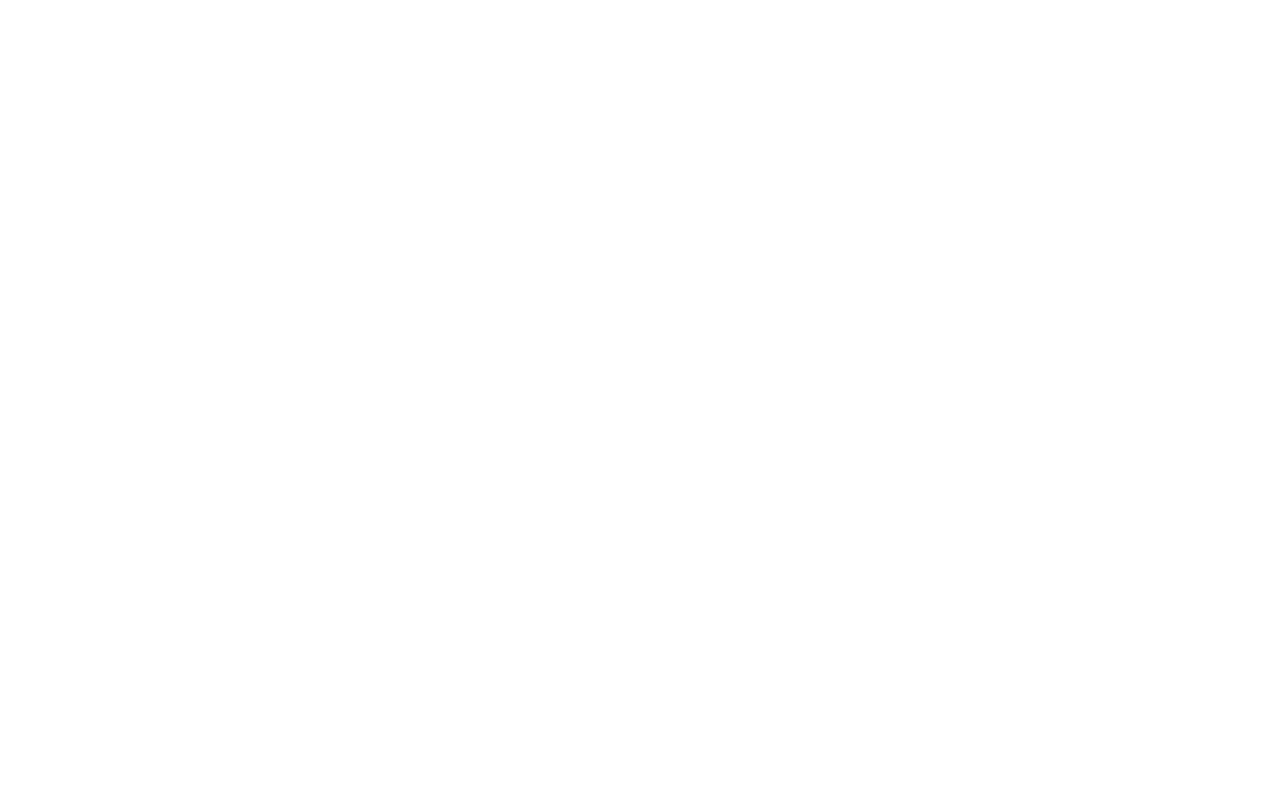
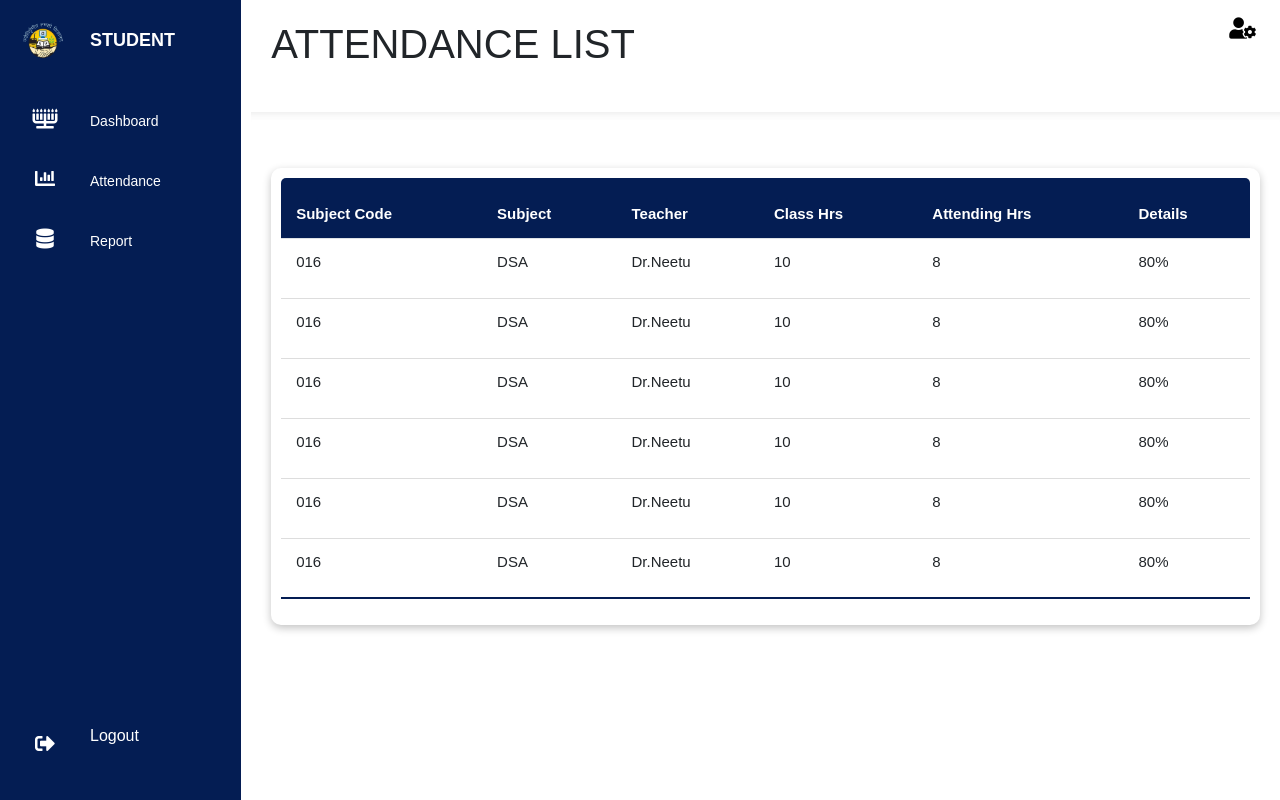
Before and after one commit to Chaitanyarai899/AttendanceManagementSystem, a React (Create React App) app in the folder client/: page /attendance in a window 1280 px wide. Before the commit this address had no page. Built offline with nearby package versions, Linux system fonts and the light colour scheme.

Commit message:
Added new pages

```diff
--- a/client/src/App.js
+++ b/client/src/App.js
@@ -2,6 +2,8 @@
 import { BrowserRouter, Routes, Route} from 'react-router-dom'
 import Login from './Pages/Login'
 import Dashboard from './Pages/Dashboard'
+import Attendance from './Pages/Attendance'
+import Report from './Pages/Report'
 
 const App = () => {
   return (
@@ -10,6 +12,8 @@
       <Routes>
         <Route path='/' element={<Login/>} />
         <Route path='/dashboard' element={<Dashboard/>} />
+        <Route path='/attendance' element={<Attendance/>} />
+        <Route path='/report' element={<Report/>} />
       </Routes>
     </BrowserRouter>
     </>
--- /dev/null
+++ b/client/src/Pages/Attendance.js
@@ -0,0 +1,102 @@
+import React from 'react'
+import Navbar from '../component/Navbar'
+import './../style.css'
+
+const Attendance = () => {
+    return (
+        <>
+            <div className="cont">
+                <Navbar />
+
+                <div className="main">
+                    <div className="main-top" >
+                        <h1>ATTENDANCE LIST</h1>
+                        <i className="fas fa-user-cog px-4 fa-lg"></i>
+                    </div>
+
+                    <hr className='hrstyle'/>
+
+                    <div className="attendance">
+                        <div className="attendance-list">
+                            <table className="table">
+                                <thead>
+                                    <tr>
+                                        <th>Subject Code</th>
+                                        <th>Subject </th>
+                                        <th>Teacher</th>
+                                        <th>Class Hrs</th>
+                                        <th>Attending Hrs</th>
+                                        <th>Details</th>
+
+                                    </tr>
+                                </thead>
+                                <tbody>
+                                    <tr>
+                                        <td>016</td>
+                                        <td>DSA</td>
+                                        <td>Dr.Neetu</td>
+                                        <td>10</td>
+                                        <td>8</td>
+                                        <td>80%</td>
+
+                                    </tr>
+                                    <tr>
+                                        <td>016</td>
+                                        <td>DSA</td>
+                                        <td>Dr.Neetu</td>
+                                        <td>10</td>
+                                        <td>8</td>
+                                        <td>80%</td>
+
+                                    </tr>
+                                    <tr>
+                                        <td>016</td>
+                                        <td>DSA</td>
+                                        <td>Dr.Neetu</td>
+                                        <td>10</td>
+                                        <td>8</td>
+                                        <td>80%</td>
+
+                                    </tr>
+                                    <tr>
+                                        <td>016</td>
+                                        <td>DSA</td>
+                                        <td>Dr.Neetu</td>
+                                        <td>10</td>
+                                        <td>8</td>
+                                        <td>80%</td>
+
+                                    </tr>
+                                    <tr >
+                                        <td>016</td>
+                                        <td>DSA</td>
+                                        <td>Dr.Neetu</td>
+                                        <td>10</td>
+                                        <td>8</td>
+                                        <td>80%</td>
+
+                                    </tr>
+                                    <tr >
+                                        <td>016</td>
+                                        <td>DSA</td>
+                                        <td>Dr.Neetu</td>
+                                        <td>10</td>
+                                        <td>8</td>
+                                        <td>80%</td>
+
+                                    </tr>
+                                </tbody>
+                            </table>
+
+
+
+                        </div>
+                    </div>
+
+                </div>
+            </div>
+        </>
+    )
+}
+
+export default Attendance
--- /dev/null
+++ b/client/src/component/Navbar.js
@@ -0,0 +1,53 @@
+import React from 'react'
+import './../style.css'
+import Logo from "../img/logo-dark.png"
+import { Link } from 'react-router-dom'
+
+function Navbar() {
+  return (
+    <>
+    <nav>
+          <ul>
+            <li className='pb-4 logo-li'><a className="logo">
+              <img src={Logo} />
+              <span className="nav-item">Student</span>
+            </a></li>
+            <li><Link className='pageLink' to="/dashboard">
+              <i className="fas fa-menorah"></i>
+              <span className="nav-item">Dashboard</span>
+            </Link></li>
+
+            <li><Link className='pageLink' to="/attendance">
+              <i className="fas fa-chart-bar"></i>
+              <span className="nav-item">Attendance</span>
+            </Link>
+            </li>
+
+            {/* <li className='my-auto'><a href="#">
+              <i className="fas fa-clock"></i>
+              <span className="nav-item">TimeTable</span>
+            </a>
+            </li> */}
+
+            <li><Link className='pageLink' to="/report">
+              <i className="fas fa-database"></i>
+              <span className="nav-item">Report</span>
+            </Link></li>
+
+
+            {/* <li><a href="#">
+              <i className="fas fa-cog"></i>
+              <span className="nav-item">Setting</span>
+            </a></li> */}
+
+            <li className='logout mb-3'>
+              <Link className='pageLink w-75' to="/"><i className="fas fa-sign-out-alt"></i></Link>
+              <span className="logout-text w-100">Logout</span>
+            </li>
+          </ul>
+        </nav>
+    </>
+  )
+}
+
+export default Navbar
--- a/client/src/style.css
+++ b/client/src/style.css
@@ -2,12 +2,12 @@
   margin: 0;
 }
 
-.pageLink{
+.pageLink {
   text-decoration: none;
   color: #FFFFFF;
 }
 
-.pageLink:hover{
+.pageLink:hover {
   color: #FFFFFF;
 }
 
@@ -57,17 +57,17 @@
   font-family: 'Oswald', sans-serif;
 }
 
-.dropdownBox{
+.dropdownBox {
   width: 100%;
   height: 50px;
   background-color: #041D53;
 }
 
-.dropdownBox:hover{
+.dropdownBox:hover {
   background-color: #004679;
 }
 
-.dropdownBox:active{
+.dropdownBox:active {
   background-color: #004679;
 }
 
@@ -185,7 +185,8 @@
   align-items: center;
 }
 
-.active-btn button, .unactive-btn button{
+.active-btn button,
+.unactive-btn button {
   border: none;
   background: transparent;
   color: #FFFFFF;
@@ -196,21 +197,22 @@
 
 /* dashboard page */
 
-ul{
+ul {
   list-style-type: none;
 }
 
-a{
+a {
   text-decoration: none
 }
 
-nav a:hover{
+nav a:hover {
   color: #fff;
 }
 
 
 @import url("https://fonts.googleapis.com/css2?family=Poppins:wght@400;500;600;700&display=swap");
-*{
+
+* {
   margin: 0;
   padding: 0;
   outline: none;
@@ -219,14 +221,16 @@
   box-sizing: border-box;
   font-family: "Poppins", sans-serif;
 }
-body{
+
+body {
   background: #fff;
 }
 
-nav ul{
+nav ul {
   padding-left: 0px;
 }
-nav{
+
+nav {
   position: sticky;
   top: 0;
   bottom: 0;
@@ -238,28 +242,32 @@
   overflow: hidden;
   transition: 0.5s;
 }
-nav:hover{
+
+nav:hover {
   width: 300px;
   transition: 1s;
 }
-.logo{
+
+.logo {
   display: flex;
   margin: 10px 0 0 10px;
   padding-bottom: 3rem;
 }
 
-.logo img{
+.logo img {
   width: 45px;
   height: 45px;
   border-radius: 50%;
 }
-.logo span{
+
+.logo span {
   font-weight: bold;
   padding-left: 15px;
   font-size: 18px;
   text-transform: uppercase;
 }
-.cont a{
+
+.cont a {
   position: relative;
   width: 280px;
   font-size: 14px;
@@ -267,134 +275,156 @@
   display: table;
   padding: 10px;
 }
-nav .fas{
+
+nav .fas {
   position: relative;
   width: 70px;
   height: 40px;
   font-size: 20px;
   text-align: center;
 }
-.nav-item{
+
+.nav-item {
   position: relative;
   margin-left: 10px;
 }
-.cont a:hover{
+
+.cont a:hover {
   background: rgb(196, 198, 232);
 }
-.cont a:hover i{
+
+.cont a:hover i {
   color: #041D53;
   transition: 0.5s;
 }
-.logout{
+
+.logout {
   position: absolute;
   bottom: 0;
   color: #fff;
   display: flex;
 }
 
-.cont{
+.cont {
   display: flex;
   gap: 10px;
 }
 
 
 
+.hrstyle {
+  height: 10px;
+  border: 0;
+  box-shadow: 0 10px 10px -10px #8c8b8b inset;
+}
 
-
-.main{
+.main {
   position: relative;
   width: 100%;
 }
-.main-top{
+
+.main-top {
   display: flex;
   width: 100%;
 }
-.main-top{
+
+.main-top {
   padding: 20px;
 }
-.main-top i{
+
+.main-top i {
   position: absolute;
   right: 0;
   color: rgb(0, 0, 0);
   cursor: pointer;
 }
-.main .users{
+
+.main .users {
   display: flex;
-  flex-direction: column;
   justify-content: center;
-  align-items: center;
 }
-.users .card{
-  width: 450px;
-  height: 420px;
+
+.users .card {
+  width: 500px;
+  height: 400px;
   margin: 10px;
-  background: rgb(196, 198, 232);
   text-align: center;
   border-radius: 10px;
   padding: 10px;
   overflow: hidden;
-  box-shadow: 0 20px 35px rgba(11, 36, 221, 0.1);
+  box-shadow: rgba(0, 0, 0, 0.24) 0px 3px 8px;
 }
-.users .card img{
+
+.users .card img {
   width: 150px;
-  height: 150px;
   border-radius: 50%;
 }
-.users .card h4{
+
+.users .card h4 {
   text-transform: uppercase;
 }
 
-.users .card p{
+.users .card p {
   font-size: 20px;
   margin-bottom: 15px;
   text-transform: uppercase;
 }
-.users table{
-  margin:  auto;
+
+.users table {
+  margin: auto;
 }
 
-.per{
+.per {
   margin-top: 1.1rem;
 }
-.users .per span{
+
+.users .per span {
   padding: 25px;
   border-radius: 18px;
-  background: rgb(223, 223, 223);
+  background: #004679;
+  color: #fff;
 }
-.users td{
+
+.users .per td {
+  color: gainsboro;
   font-size: 16px;
   padding-right: 15px;
 }
-.users .card button{
+
+.users .card button {
   width: 100%;
   margin-top: 18px;
   padding: 7px;
   cursor: pointer;
   border-radius: 10px;
-  background: transparent;
-  border: 2px solid #4a53d4;
+  background-color: #004679;
+  color: #fff;
+  border: 2px solid #004679;
 }
-.users .card button:hover{
-  background: #041D53;
-  color: #fff;
+
+.users .card button:hover {
+  background: #fff;
+  color: #000;
   transition: 0.5s;
 }
 
 
-.attendance{
+.attendance {
   /* margin-top: 20px; */
   width: 100%;
   padding: 20px;
   text-transform: capitalize;
 }
-.attendance-list{
+
+.attendance-list {
   padding: 10px;
   margin-top: 10px;
   background: #fff;
   border-radius: 10px;
-  box-shadow: 0 20px 35px rgba(104, 112, 224, 0.87);
+  box-shadow: rgba(0, 0, 0, 0.24) 0px 3px 8px;
 }
-.table{
+
+.table {
   width: 90%;
   /* margin: 25px 0; */
   font-size: 15px;
@@ -402,38 +432,47 @@
   overflow: hidden;
   border-radius: 5px 5px 0 0;
 }
-table thead tr{
+
+table thead tr {
   color: #fff;
   background: #041D53;
   text-align: left;
   font-weight: bold;
 }
+
 .table th,
-.table td{
+.table td {
   padding: 12px 15px;
+  height: 60px;
 }
-.table tbody tr{
-  border-bottom: 1px solid #ddd;
+
+.table tbody tr {
+  border-bottom: 1.5px solid #ddd;
 }
-.table tbody tr:nth-of-type(odd){
-  background: #f3f3f3;
+
+.table tbody tr:nth-of-type(odd) {
+  background: #fff;
 }
-.table tbody tr.active{
+
+.table tbody tr.active {
   font-weight: bold;
   color: #041D53;
 }
-.table tbody tr:last-of-type{
+
+.table tbody tr:last-of-type {
   border-bottom: 2px solid #041D53;
 }
-.table button{
+
+.table button {
   padding: 6px 20px;
   border-radius: 10px;
   cursor: pointer;
   background: transparent;
   border: 1px solid #041D53;
 }
-.table button:hover{
-  background: #d3340d;
+
+.table button:hover {
+  background: #004679;
   color: #fff;
   transition: 0.5rem;
 }
```
Also changed, not shown: client/src/Pages/Dashboard.js (+9 -57 lines), client/src/Pages/Report.js (added), client/src/img/user.png (added), 1 other file (tests, documents, lock files or other folders). Lines whose indentation alone changed are shown as unchanged.
